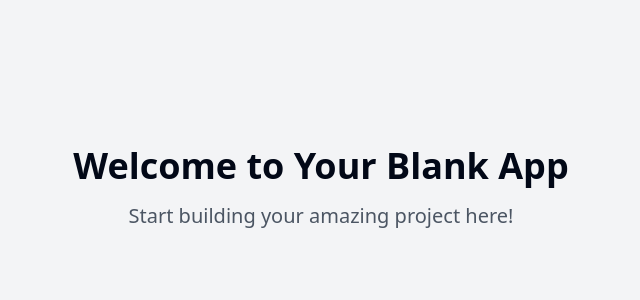
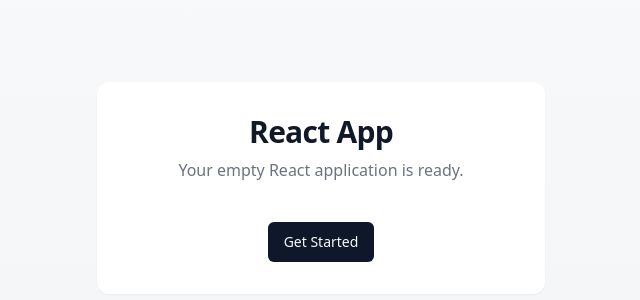
Before and after one commit to anmolbhargava007/openui-fe-lov, a React (Vite) app: page / in a window 1280 px wide. Shown: the part 212-512 px from the top of the page, without its empty margins (319-959 px from the left). Built offline with nearby package versions, Linux system fonts and the light colour scheme.

Commit message:
Create empty React app
Initialize a basic React application structure.

```diff
--- a/index.html
+++ b/index.html
@@ -1,14 +1,15 @@
+
 <!DOCTYPE html>
 <html lang="en">
   <head>
     <meta charset="UTF-8" />
     <meta name="viewport" content="width=device-width, initial-scale=1.0" />
-    <title>blank-slate-react-app</title>
-    <meta name="description" content="Lovable Generated Project" />
+    <title>React App</title>
+    <meta name="description" content="A minimalist React application" />
     <meta name="author" content="Lovable" />
 
-    <meta property="og:title" content="blank-slate-react-app" />
-    <meta property="og:description" content="Lovable Generated Project" />
+    <meta property="og:title" content="React App" />
+    <meta property="og:description" content="A minimalist React application" />
     <meta property="og:type" content="website" />
     <meta property="og:image" content="https://lovable.dev/opengraph-image-p98pqg.png" />
 
--- a/package.json
+++ b/package.json
@@ -45,6 +45,7 @@
     "cmdk": "^1.0.0",
     "date-fns": "^3.6.0",
     "embla-carousel-react": "^8.3.0",
+    "framer-motion": "^12.10.5",
     "input-otp": "^1.2.4",
     "lucide-react": "^0.462.0",
     "next-themes": "^0.3.0",
--- a/src/pages/Index.tsx
+++ b/src/pages/Index.tsx
@@ -1,12 +1,27 @@
-// Update this page (the content is just a fallback if you fail to update the page)
+
+import { Button } from "@/components/ui/button";
+import { motion } from "framer-motion";
 
 const Index = () => {
   return (
-    <div className="min-h-screen flex items-center justify-center bg-gray-100">
-      <div className="text-center">
-        <h1 className="text-4xl font-bold mb-4">Welcome to Your Blank App</h1>
-        <p className="text-xl text-gray-600">Start building your amazing project here!</p>
-      </div>
+    <div className="min-h-screen flex items-center justify-center bg-gradient-to-b from-gray-50 to-gray-100">
+      <motion.div
+        initial={{ opacity: 0, y: 20 }}
+        animate={{ opacity: 1, y: 0 }}
+        transition={{ duration: 0.6 }}
+        className="w-full max-w-md p-8 space-y-6 bg-white rounded-xl shadow-sm"
+      >
+        <div className="text-center space-y-2">
+          <h1 className="text-3xl font-bold tracking-tight text-gray-900">React App</h1>
+          <p className="text-gray-500">Your empty React application is ready.</p>
+        </div>
+
+        <div className="flex justify-center pt-4">
+          <Button className="transition-all hover:scale-105">
+            Get Started
+          </Button>
+        </div>
+      </motion.div>
     </div>
   );
 };
```
Also changed, not shown: 1 other file (tests, documents, lock files or other folders).
